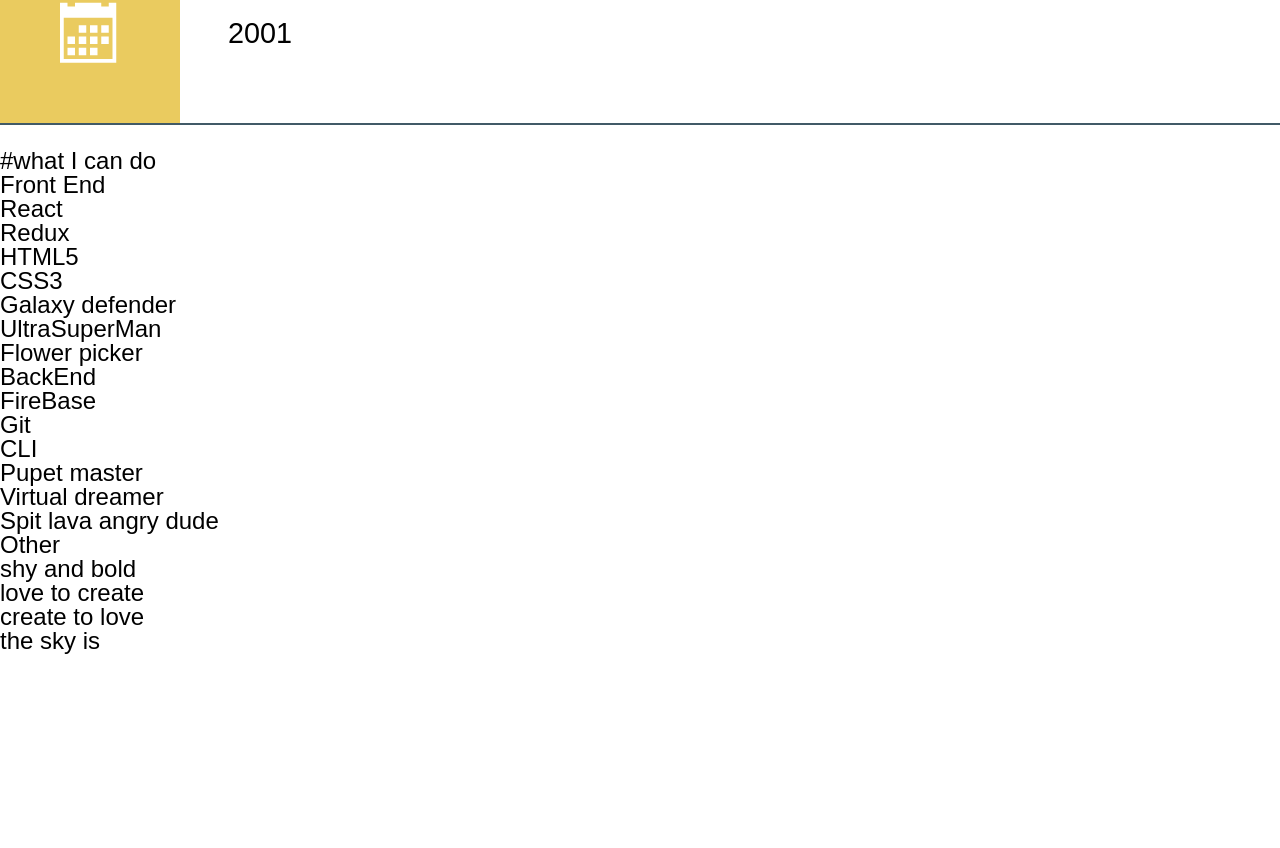
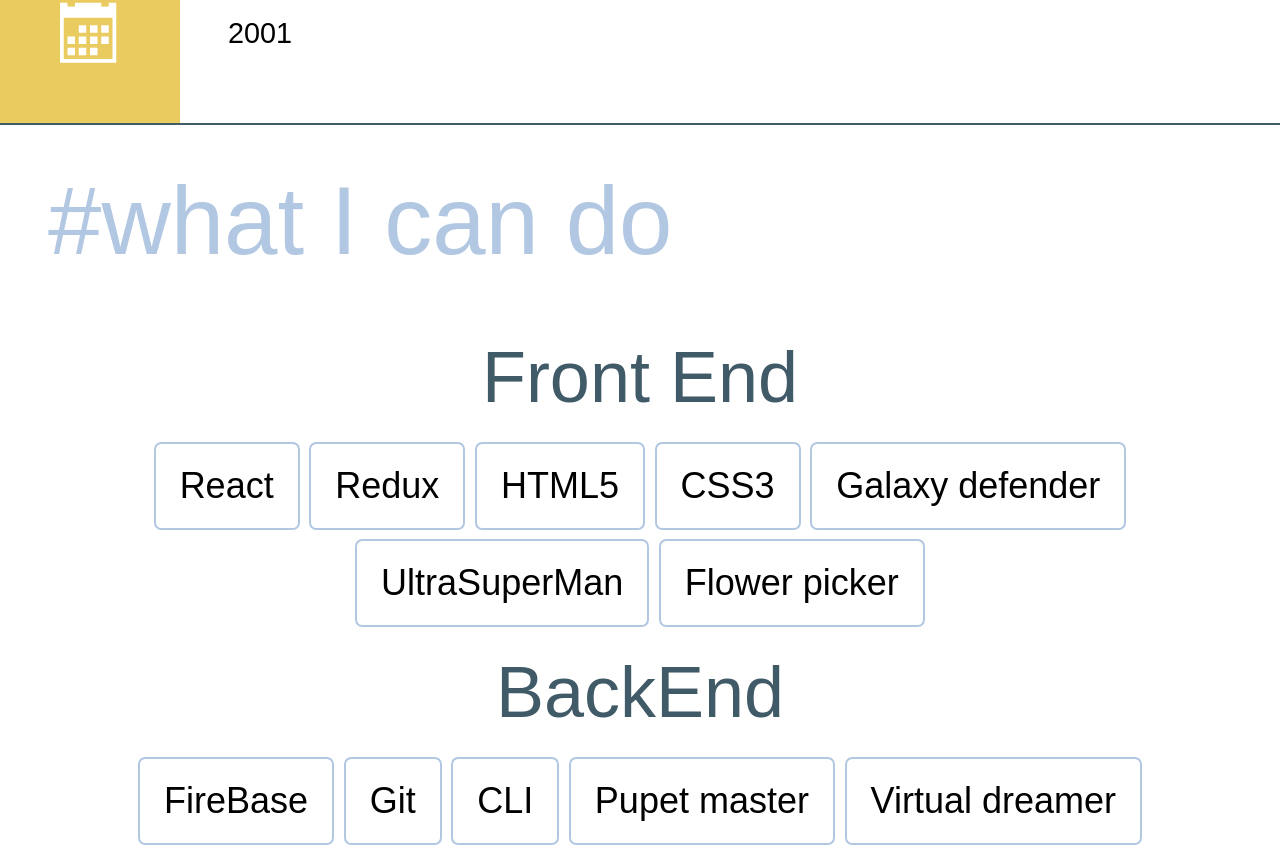
Before and after one commit to codetapacademy/my-cv-final, a plain HTML site: page src/index.pug in a window 1280 px wide. Shown: the part 4457-5305 px from the top of the page. Before the commit the page ends 5111 px from the top, so only its background shows below. Drawn offline with nearby package versions, Linux system fonts and the light colour scheme; files that its build step writes are made by us from their sources; files whose address does not match are found by name; a web font is replaced by a local one.

Commit message:
Style the what I can do section

```diff
--- /dev/null
+++ b/src/_component/what-i-can-do/what-i-can-do.scss
@@ -0,0 +1,27 @@
+.what-i-can-do__header {
+  color: var(--color-periwinkle-gray);
+
+  @extend %header;
+}
+
+.what-i-can-do__title {
+  color: var(--color-fiord);
+  text-align: center;
+  font-size: 3rem;
+  padding: 1rem;
+}
+
+.what-i-can-do__list {
+  display: flex;
+  flex-wrap: wrap;
+  justify-content: center;
+}
+
+.what-i-can-do__skill {
+  border: 0.1rem solid var(--color-periwinkle-gray);
+  padding: 1rem;
+  margin: 0.2rem;
+  font-size: 1.5rem;
+  white-space: nowrap;
+  border-radius: 0.3rem;
+}
--- a/src/style.scss
+++ b/src/style.scss
@@ -6,3 +6,4 @@
 @import '_component/landing-page/landing-page';
 @import '_component/about-me/about-me';
 @import '_component/award/award';
+@import '_component/what-i-can-do/what-i-can-do';
```
